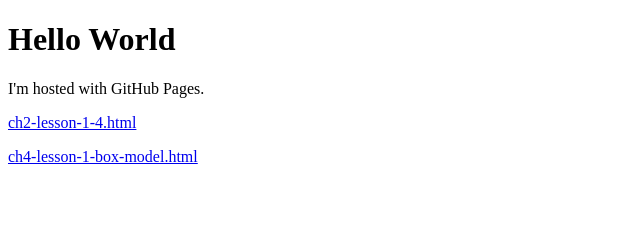
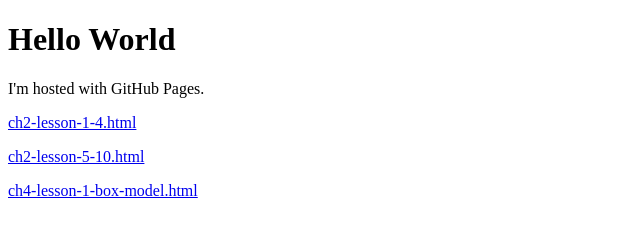
Before and after one commit to CarloTonyDaristotile/CarloTonyDaristotile.github.io, a plain HTML site: page index.html in a window 1280 px wide. Shown: the whole page, without its empty margins (0-640 px from the left). Drawn offline with Linux system fonts and the light colour scheme.

Commit message:
Update index.html

```diff
--- a/index.html
+++ b/index.html
@@ -7,6 +7,7 @@
 <h1>Hello World</h1>
 <p>I'm hosted with GitHub Pages.</p>
 <p><a href="ch2-lesson-1-4.html">ch2-lesson-1-4.html</a></p>
+<p><a href="ch2-lesson-5-10.html">ch2-lesson-5-10.html</a></p>
 <p><a href="ch4-lesson-1-box-model.html">ch4-lesson-1-box-model.html</a></p>
 </body>
 </html>
```
